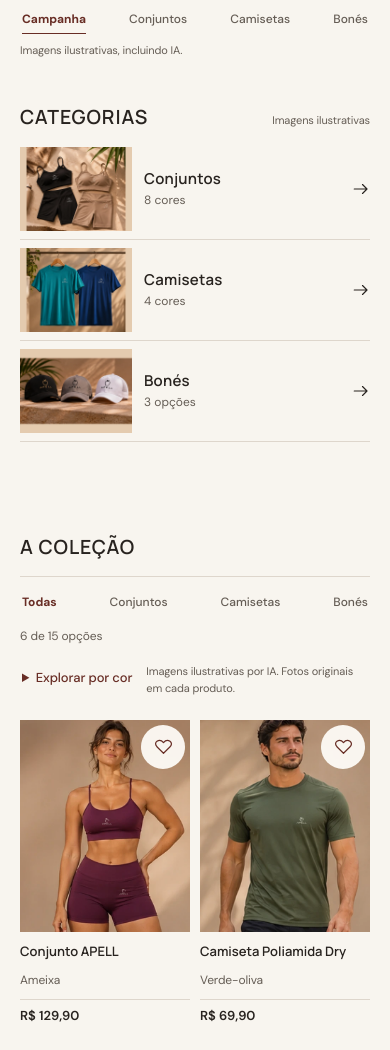
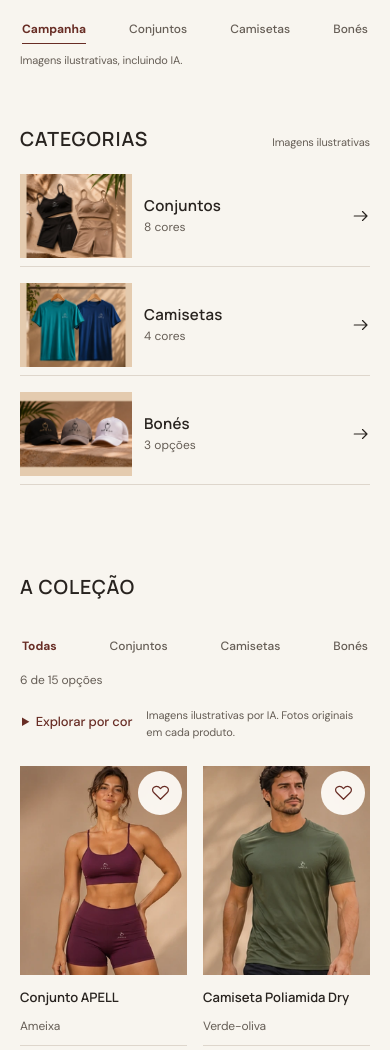
Before and after one commit to mrleanderso/apellstore, a plain HTML site: page index.html in a window 390 px wide. Shown: the part 521-1571 px from the top of the page. Drawn offline with Linux system fonts and the light colour scheme.

Commit message:
Aumenta espaço negativo e harmoniza ritmo visual responsivo

```diff
--- a/css/quiet.css
+++ b/css/quiet.css
@@ -659,3 +659,54 @@ footer{border-top:1px solid var(--line)}
  .collection-end{margin-top:28px}
  .footer-inner{padding-top:26px}
 }
+
+/* Spatial rhythm — APELL. Keep related content close; separate independent sections. */
+:root{
+ --apell-content:1440px;
+ --apell-gutter:clamp(32px,5vw,80px);
+ --apell-section-space:clamp(64px,6.2vw,96px);
+ --apell-grid-x:clamp(24px,2.2vw,32px);
+ --apell-grid-y:48px;
+ --apell-heading-gap:24px;
+ --apell-image-gap:16px;
+}
+.wrap,.nav-shell{max-width:var(--apell-content);padding-inline:var(--apell-gutter)}
+.hero{padding-top:clamp(24px,2.5vw,36px)}
+.calm-campaign-bar{padding-top:12px}
+.commerce-categories{margin-top:var(--apell-section-space);margin-bottom:var(--apell-section-space)}
+.commerce-categories .section-head,.collection .section-head{margin-bottom:var(--apell-heading-gap)}
+.commerce-categories .category-grid{gap:var(--apell-grid-x)}
+.commerce-categories .category-card>div{padding-block:14px 12px}
+.collection{padding-top:0;padding-bottom:96px}
+.collection .filter-bar{border-top:0;margin-bottom:8px;padding-block:4px}
+.catalog-tools{margin-bottom:24px}
+.product-grid,.product-grid:has(.cap-product):not(:has(.product-card:not(.cap-product))){column-gap:var(--apell-grid-x);row-gap:var(--apell-grid-y)}
+.calm-product .product-info{padding-top:var(--apell-image-gap);gap:4px}
+.calm-product .product-info>.price{margin-top:4px}
+.collection-end{margin-top:48px}
+.footer-inner{padding-top:48px;padding-bottom:44px;gap:clamp(24px,3vw,44px)}
+.footer-bottom{padding-block:20px}
+@media(min-width:761px) and (max-width:1050px){
+ :root{--apell-gutter:40px;--apell-section-space:64px;--apell-grid-x:24px;--apell-grid-y:40px}
+ .nav-shell{padding-inline:24px}
+ .collection{padding-bottom:80px}
+}
+@media(max-width:760px){
+ :root{--apell-gutter:20px;--apell-section-space:44px;--apell-grid-x:16px;--apell-grid-y:32px;--apell-heading-gap:20px;--apell-image-gap:12px}
+ .nav-shell{padding-inline:12px}
+ .hero{padding-top:16px}
+ .calm-campaign-bar{padding-top:8px}
+ .commerce-categories{margin-top:var(--apell-section-space);margin-bottom:var(--apell-section-space)}
+ .commerce-categories .category-grid{gap:16px}
+ .commerce-categories .category-card>div{padding-block:10px}
+ .collection{padding-top:0;padding-bottom:56px}
+ .catalog-tools{margin-bottom:20px}
+ .collection-end{margin-top:32px}
+ .footer-inner{padding-top:32px;padding-bottom:32px;gap:24px 16px}
+ .footer-bottom{padding-block:16px}
+}
+@media(max-width:355px){
+ .nav-shell{padding-inline:8px}
+ .wrap{padding-inline:16px}
+ .product-grid,.product-grid:has(.cap-product):not(:has(.product-card:not(.cap-product))){column-gap:12px}
+}
```
